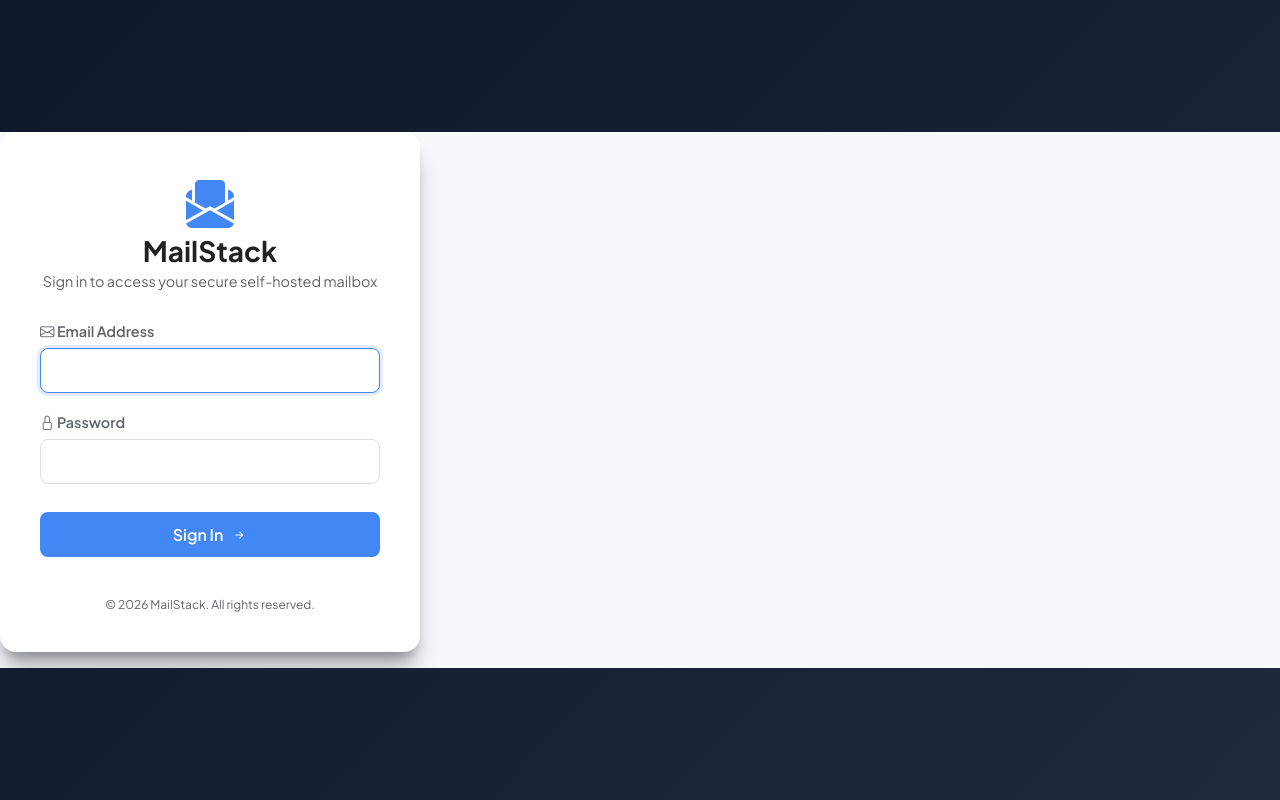
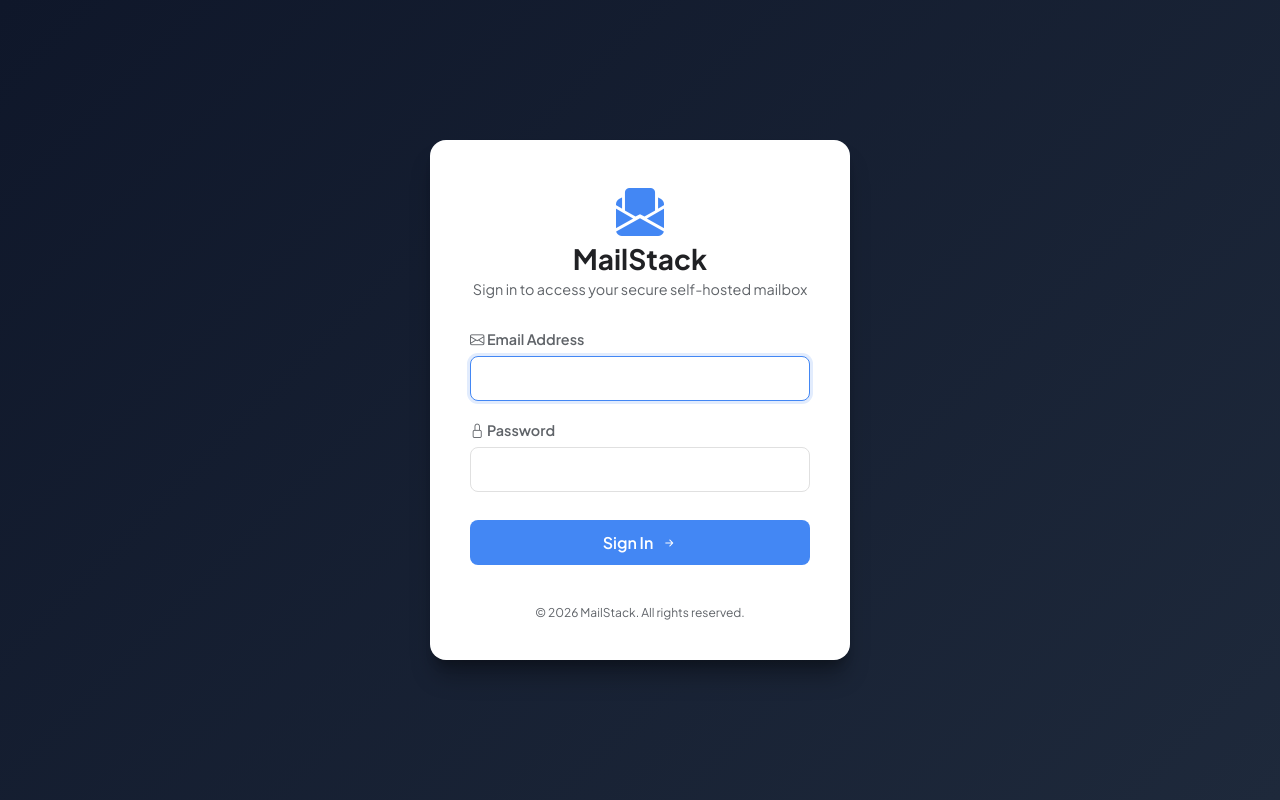
Before and after one commit to polynexus-dev/SMTP_server, a Django app: page /login/ in a window 1280 px wide. Run offline with Django 5.2, Linux system fonts and the light colour scheme; parts of the project's set-up code (start-up, migrations or seed data) failed here and were passed over.

Commit message:
feat: implement MailStack design system with custom CSS for UI layout and mail components

```diff
--- a/static/css/ui.css
+++ b/static/css/ui.css
@@ -905,7 +905,20 @@ body {
   width: 100%;
 }
 
+.auth-container-layout .app-content-wrapper {
+  background-color: transparent !important;
+  padding: 0 !important;
+  display: flex !important;
+  align-items: center !important;
+  justify-content: center !important;
+  overflow: visible !important;
+  width: 100% !important;
+  height: 100% !important;
+  flex: 1 1 auto !important;
+}
+
 .auth-card {
+  flex: none !important;
   width: 100%;
   max-width: 420px;
   background-color: var(--color-bg-card);
```
